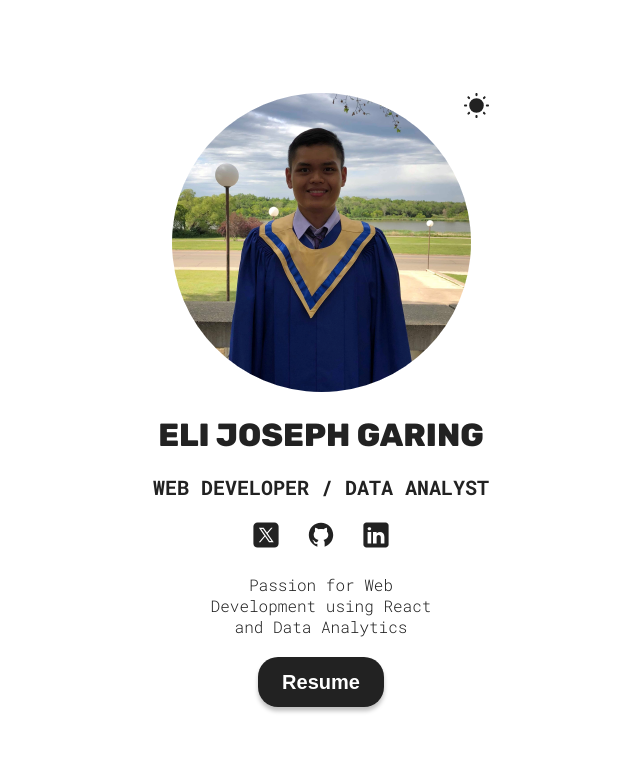
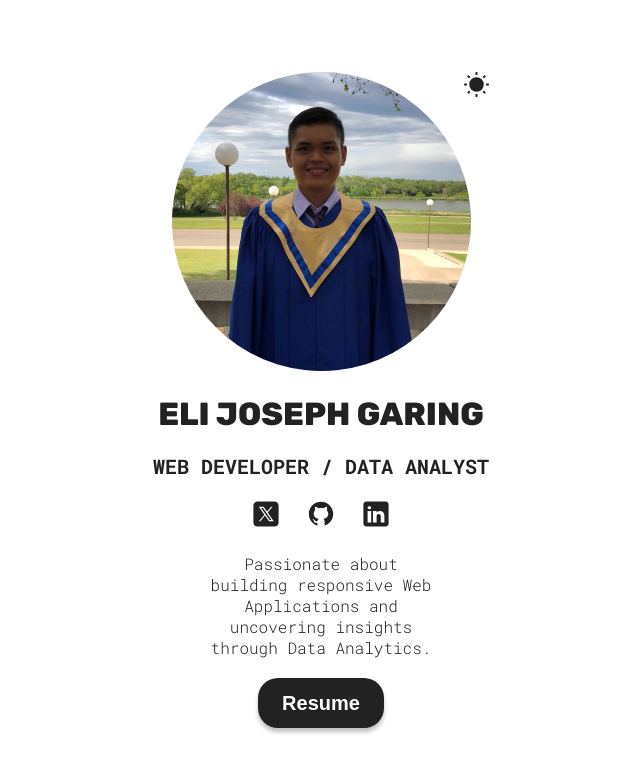
Before and after one commit to EJG2023/Eli-Joseph-Garing-Portfolio-Updated, a React (Vite) app: page / in a window 1280 px wide. Shown: the top 772 px of the page, without its empty margins (319-959 px from the left). Built offline with nearby package versions, Linux system fonts and the light colour scheme.

Commit message:
updated about me description

```diff
--- a/src/sections/Hero/Hero.jsx
+++ b/src/sections/Hero/Hero.jsx
@@ -47,7 +47,8 @@ function Hero() {
             </a>
         </span>
         <p className={styles.description}>
-            Passion for Web Development using React and Data Analytics
+        Passionate about building responsive Web Applications
+        and uncovering insights through Data Analytics.
         </p>
         <a href={CV} download>
             <button className="hover">Resume</button>
```
